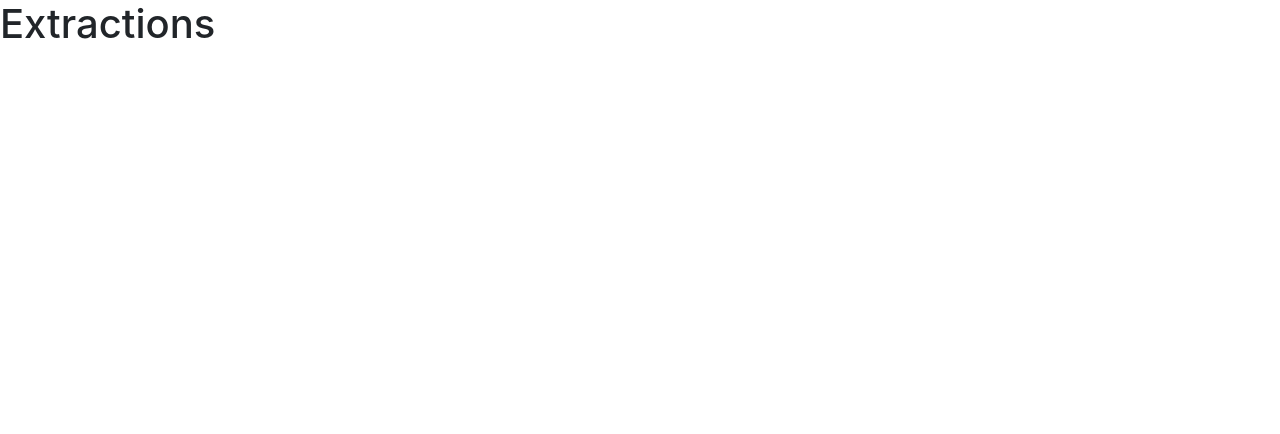
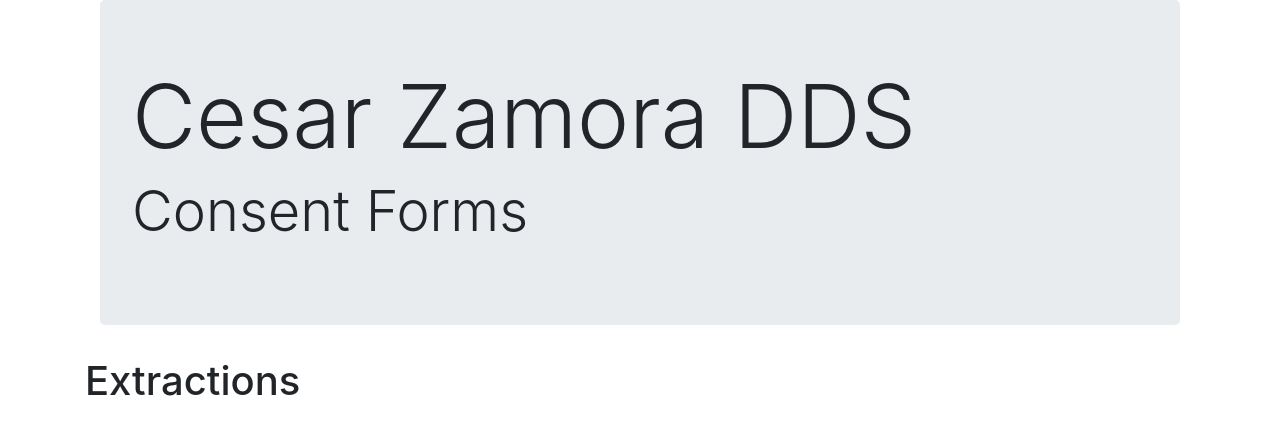
Before and after one commit to Cherjios/CZDDS-ConsentForms, a React (Create React App) app in the folder czdd-consent-forms-app/: page /CZDDS-ConsentForms/extractions in a window 1280 px wide. Shown: the top 434 px of the page. Built offline with nearby package versions, Linux system fonts and the light colour scheme.

Commit message:
Adding jumbo to extractions

```diff
--- a/czdd-consent-forms-app/src/pages/extractions/index.js
+++ b/czdd-consent-forms-app/src/pages/extractions/index.js
@@ -1,10 +1,15 @@
 import React from "react";
+import Jumbotron from "../../components/Jumbotron";
 
-function Extractions (){
+function Extractions() {
 
     return (
 
-        <div>
+        <div className="container">
+            <div className="row">
+                <div className="col"> <Jumbotron /></div>
+            </div>
+
             <h1>Extractions</h1>
         </div>
     )
```
